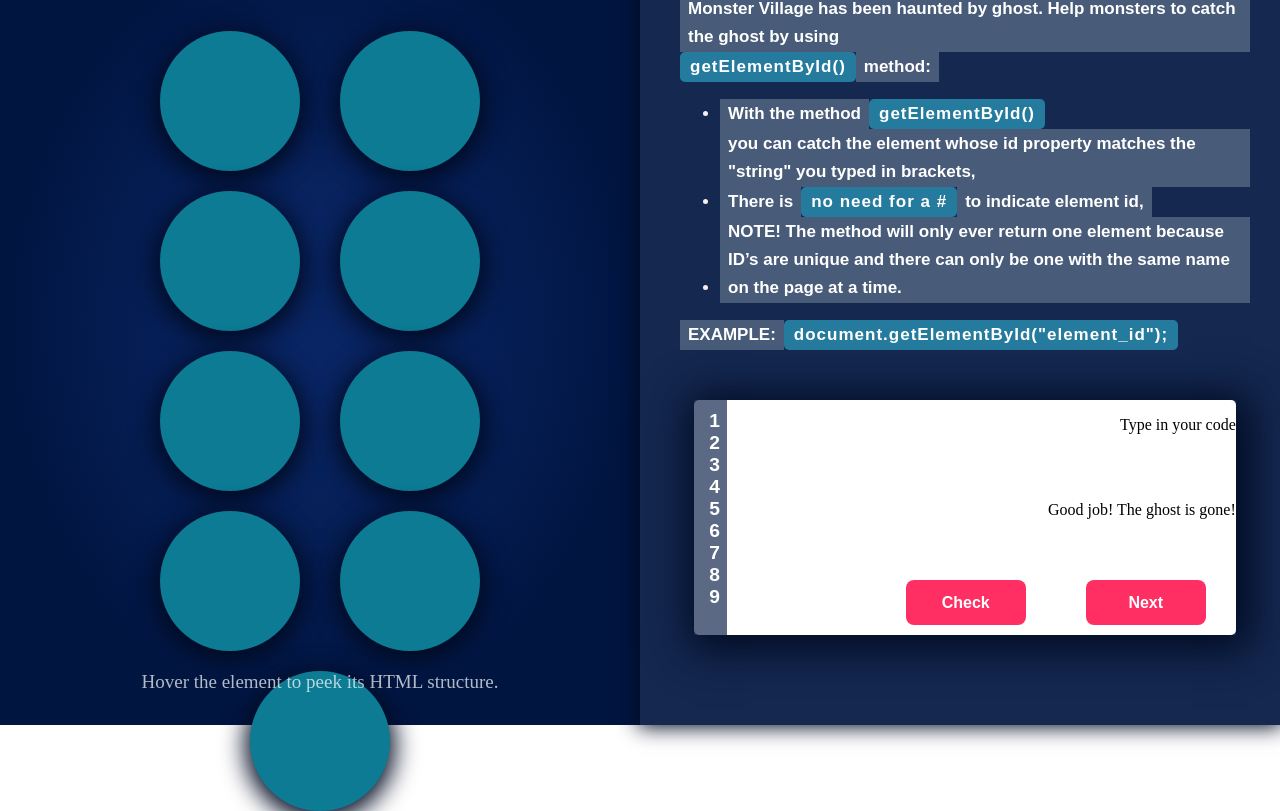
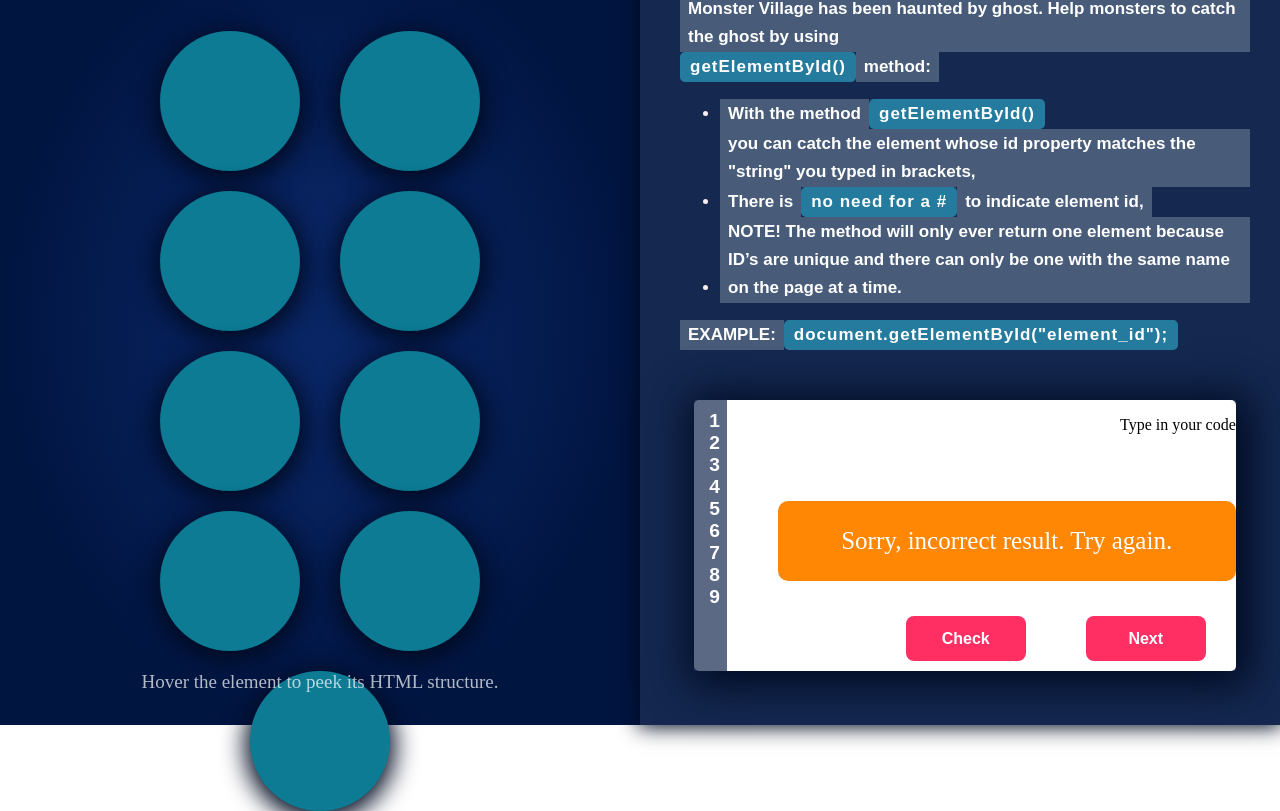
Before and after one commit to martatomchuck/MonsterJS, a React app: page / in a window 1280 px wide. Shown: the part 75-886 px from the top of the page. Built offline with nearby package versions, Linux system fonts and the light colour scheme; a web font is replaced by a local one.

Commit message:
css styles for OutputCode

```diff
--- a/js/components/GameEngine.js
+++ b/js/components/GameEngine.js
@@ -11,7 +11,7 @@ const GameEngine = ({dataset}) => {
     return (
         <div className="container">
             <SectionLeft level={dataset[0].level} elements={dataset[0].elements}/>
-            <SectionRight description={dataset[0].task_description} instructions={dataset[0].instructions} example={dataset[0].example}/>
+            <SectionRight description={dataset[0].task_description} instructions={dataset[0].instructions} example={dataset[0].example} default={dataset[0].default_input} expected={dataset[0].expected_input}/>
         </div>
     );
 }
--- a/js/components/SectionRight.js
+++ b/js/components/SectionRight.js
@@ -57,11 +57,19 @@ const Console = () => {
 }
 
 const InputCode = () => {
-    return <p>Type in your code</p>
+    const [userAnswer, setUserAnswer] = useState("");
+
+    return (
+        <div>
+            <p>Type in your code</p>
+        </div>
+    )
 }
 
 const OutputCode = () => {
-    return <p>Good job! The ghost is gone!</p>
+    const [isCorrect, setIsCorrect] = useState(false);
+
+    return <p className={"output"}>{isCorrect ? "Good job! The creature is gone!" : "Sorry, incorrect result. Try again."}</p>
 }
 
 const BtnOutput = () => {
--- a/js/data/dataset.js
+++ b/js/data/dataset.js
@@ -32,8 +32,63 @@ export default [
             ]}
         ],
         example: [
-            {id:1, text:' EXAMPLE: ', bold:false},
+            {id:1, text:'EXAMPLE: ', bold:false},
             {id:2, text:'document.getElementById("element_id");', bold:true}
+        ],
+        default_input: 'const enemy = document.getElementById()',
+        user_input: '"scary_ghost"',
+        expected_output: 'const enemy = document.getElementById("scary_ghost")'
+    },
+    {
+        level: 2,
+        elements: [
+            {
+                id: 1,
+                tooltip: ''
+            },
+            {
+                id: 2,
+                tooltip: ''
+            },
+            {
+                id: 3,
+                tooltip: ''
+            },
+            {
+                id: 4,
+                tooltip: ''
+            },
+            {
+                id: 5,
+                tooltip: ''
+            },
+            {
+                id: 6,
+                tooltip: ''
+            }
+        ],
+        task_description: [
+            {id:1, text:'Monster Village has been haunted by ghost. Help monsters to catch the ghost by using ', bold:false},
+            {id:2, text:'getElementById()', bold:true},
+            {id:3, text:' method:', bold:false}
+        ],
+        instructions:[
+            {id:1, bullet: [
+                {id:1, text:'With the method ', bold:false},
+                {id:2, text:'getElementById()', bold:true},
+                {id:3, text:' you can catch the element whose id property matches the "string" you typed in brackets,', bold:false}
+            ]},
+            {id:2, bullet: [
+                {text:'There is ', bold:false},
+                {text:'no need for a #', bold:true},
+                {text:' to indicate element id,', bold:false}
+            ]},
+            {id:3, bullet: [
+                {text:'NOTE! The method will only ever return one element because ID’s are unique and there can only be one with the same name on the page at a time.', bold:false}
+            ]}
+        ],
+        example: [
+            {id:1, text:'Try it yourself!', bold:false}
         ],
         default_input: 'const enemy = document.getElementById()',
         user_input: '"scary_ghost"',
--- a/scss/main.scss
+++ b/scss/main.scss
@@ -207,6 +207,21 @@ body {
     border-radius: 0 5px 5px 0;
 }
 
+.output {
+    display: block;
+    width: 90%;
+    height: 80px;
+    color: white;
+    font-size: 25px;
+    background-color: #FF8704;
+    border-radius: 10px;
+    margin-top: 10%;
+    margin-left: 5%;
+    text-align: center;
+    line-height: 80px;
+
+}
+
 .console-buttons {
     display: flex;
     justify-content: space-between;
@@ -222,7 +237,6 @@ body {
     text-align: center;
     line-height: 45px;
     margin: 10px 30px;
-
 }
 
 
```
